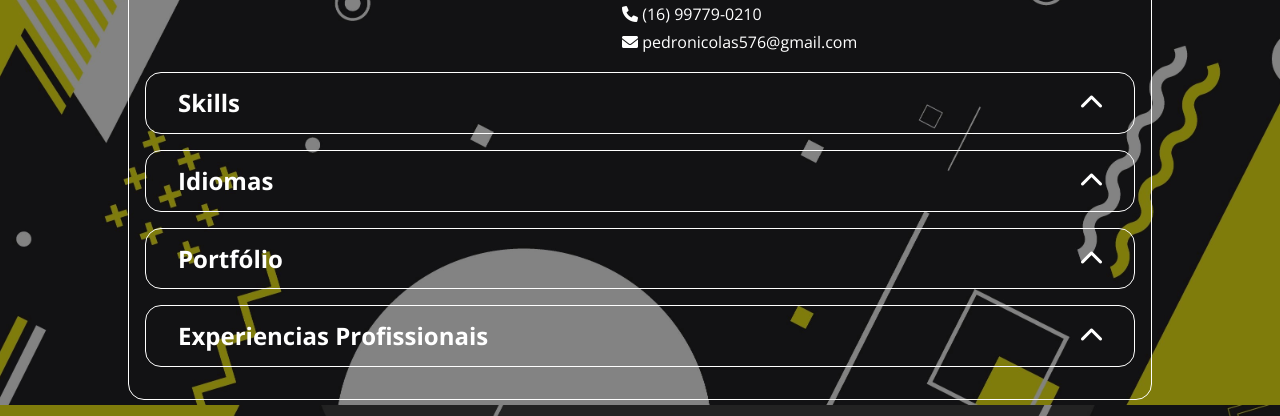
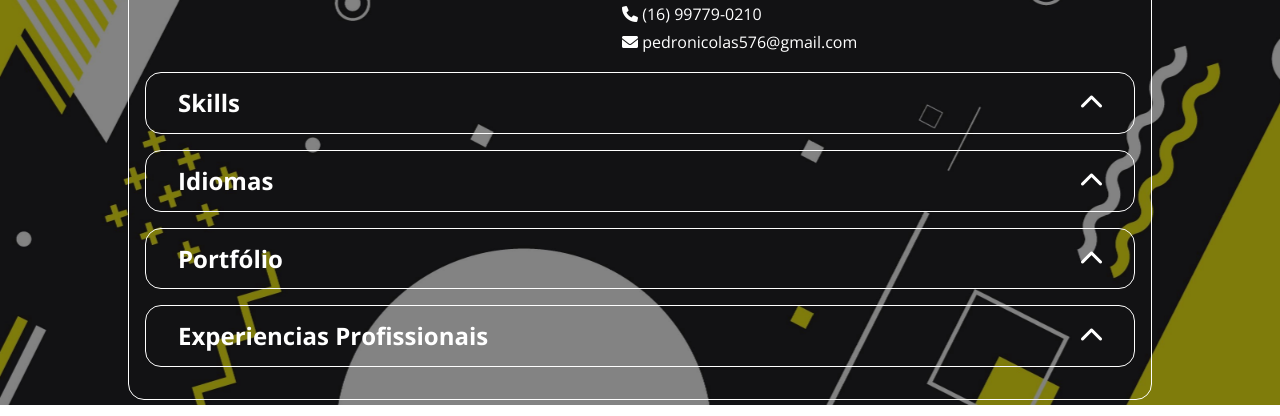
Before and after one commit to VieiraPedroN/Portfolio, a plain HTML site: page index.html in a window 1280 px wide. Shown: the part 395-811 px from the top of the page. Drawn offline with nearby package versions, Linux system fonts and the light colour scheme; a web font is replaced by a local one.

Commit message:
Update Background

```diff
--- a/assets/css/acordeon.css
+++ b/assets/css/acordeon.css
@@ -1,15 +1,15 @@
-.acordeon{
+.acordeon {
     display: flex;
     flex-direction: column;
     width: 100%;
     margin: 1rem 0;
     border: 1px solid #fff;
     border-radius: 1rem;
-    transition: .25s;
+    transition: background-color .25s, border-color .25s, color .25s;
 }
 
 .acordeon.open,
-.acordeon:hover{
+.acordeon:hover {
     background-color: #f7d547;
     border-color: #f7d547;
     color: black;
@@ -18,7 +18,7 @@
     }
 }
 
-.acordeon .trigger{
+.acordeon .trigger {
     display: flex;
     flex-direction: row;
     justify-content: space-between;
@@ -32,29 +32,27 @@
     border: none;
 }
 
-.acordeon .trigger:hover{
+.acordeon .trigger:hover {
     cursor: pointer;
-
 }
 
-.acordeon .trigger .arrow{
-    transition: .25s;
+.acordeon .trigger .arrow {
+    transition: transform .25s;
 }
 
-.acordeon.open .arrow{
+.acordeon.open .arrow {
     transform: rotate(180deg);
 }
 
-.acordeon .content{
+.acordeon .content {
     overflow: hidden;
     height: 0;
     opacity: 0;
-    transition: opacity .25s ease-in-out;
+    transition: opacity .25s ease-in-out, height .25s ease-in-out;
 }
 
-.acordeon.open .content{
-    display: block;
-    padding: 0 1rem 1rem 1rem;
+.acordeon.open .content {
     height: auto;
     opacity: 1;
+    padding: 0 1rem 1rem 1rem;
 }
--- a/assets/css/global.css
+++ b/assets/css/global.css
@@ -8,15 +8,22 @@
     src: url('/assets/fonts/neue-machina.zip');
 }
 
-body{
-    background-color: #000;
+.background {
+    position: fixed;
+    top: 0;
+    left: 0;
+    width: 100%;
+    height: 100%;
     background-image: url('/assets/img/4173639.jpg');
     background-size: cover;
     background-repeat: no-repeat;
     background-position: center;
     background-attachment: fixed;
+    z-index: -1;
     color: #fff;
+    pointer-events: none;
 }
+
 
 .main{
     margin: 1rem;
@@ -30,14 +37,4 @@ body{
         width: 1024px;
         margin: 1rem auto;
     }
-
-    body{
-        background-color: #000;
-        background-image: url('/assets/img/4173639.jpg');
-        background-size: cover;
-        background-repeat: no-repeat;
-        background-position: center;
-        background-attachment: fixed;
-        color: #fff;
-    }
 }
--- a/assets/css/style.css
+++ b/assets/css/style.css
@@ -23,6 +23,7 @@
 }
 
 .header .title{
+    color: #fff;
     font-family: 'Neue Machina';
     text-align: center;
 }
@@ -46,6 +47,10 @@
 .iform p a:hover{
     color: #fff;
     text-decoration: underline;
+}
+
+.iform i{
+    color: #fff;
 }
 
 @media only screen and (min-width: 768px) {
--- a/assets/js/acordeon.js
+++ b/assets/js/acordeon.js
@@ -7,8 +7,10 @@ acordeonTriggers.forEach((trigger) => {
 
         if (isOpen) {
             acordeon.classList.remove('open')
+            content.style.height = '0';
         }else{
             acordeon.classList.add('open')
+            content.style.height = content.scrollHeight + 'px';
         }
     })
 })
--- a/index.html
+++ b/index.html
@@ -35,6 +35,7 @@
 </head>
 
 <body>
+    <div class="background"></div>
     <main class="main">
         <header class="header">
             <img src="/assets/img/foto-profile.png" alt="Foto Pedro Vieira" class="profile">
```
